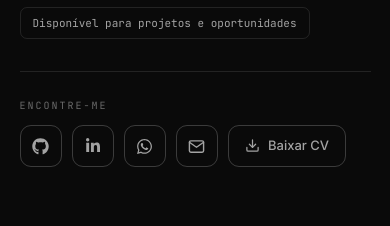
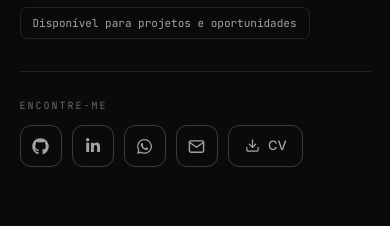
Before and after one commit to tamotsutozaki/tozaki.dev, a Next.js app: page / in a window 390 px wide. Shown: the part 2660-2886 px from the top of the page. Built offline with nearby package versions, Linux system fonts and the light colour scheme.

Commit message:
About: botao do CV mostra so 'CV' no mobile (sem 'Baixar'/'Download')

```diff
--- a/components/About.tsx
+++ b/components/About.tsx
@@ -152,8 +152,8 @@ export function About() {
                 >
                   <span className="fillbtn-fill" aria-hidden />
                   <span className="tswap relative z-[1]">
-                    <span className="tswap-orig inline-flex items-center gap-2"><FiDownload size={15} />{t.contact.cv}</span>
-                    <span className="tswap-copy inline-flex items-center gap-2" aria-hidden><FiDownload size={15} />{t.contact.cv}</span>
+                    <span className="tswap-orig inline-flex items-center gap-2"><FiDownload size={15} /><span className="md:hidden">CV</span><span className="hidden md:inline">{t.contact.cv}</span></span>
+                    <span className="tswap-copy inline-flex items-center gap-2" aria-hidden><FiDownload size={15} /><span className="md:hidden">CV</span><span className="hidden md:inline">{t.contact.cv}</span></span>
                   </span>
                 </a>
               </div>
```
